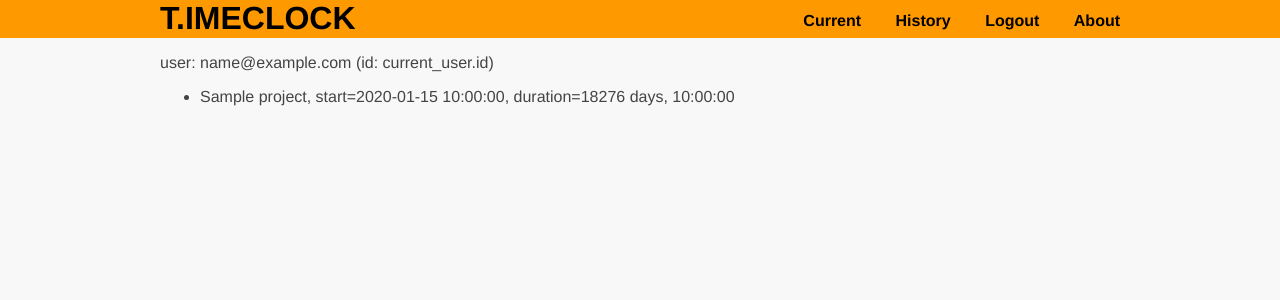
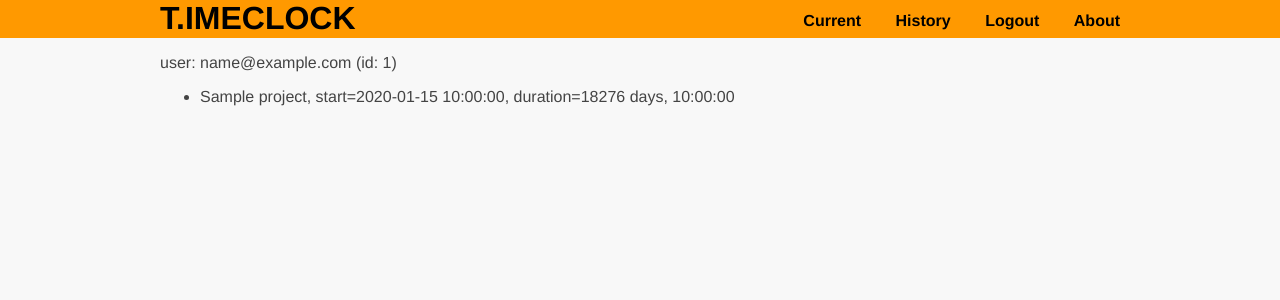
Before and after one commit to mileswwatkins/t.imeclock, a Flask app: page /project_list in a window 1280 px wide. Shown: the top 300 px of the page. Run offline with Flask 2, Linux system fonts and the light colour scheme; a user stored in the database is signed in; tables that the repository leaves empty hold one stand-in row (values such as "Sample post").

Commit message:
Added ability to see user ID in development view

```diff
--- a/templates/project_list.html
+++ b/templates/project_list.html
@@ -2,7 +2,7 @@
 
 {% block content %}
 
-    <p> user: {{ current_user.email }} (id: current_user.id)</p>
+    <p> user: {{ current_user.email }} (id: {{ current_user.id }})</p>
 
     <ul>
         {% for project in current_user.projects %}
```
